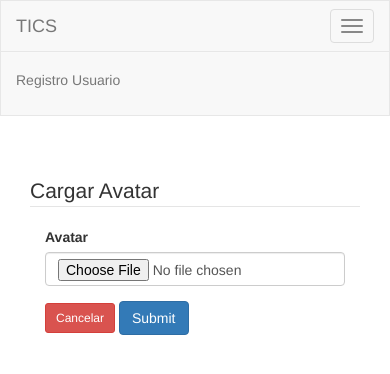
After one commit to njara/tics, a CodeIgniter app: the page made by application/views/usuarios/upload_view.php in a window 390 px wide, after a click on "Toggle navigation". The commit adds this page. Shown: the top 374 px of the page. Run offline with CodeIgniter, Linux system fonts and the light colour scheme; some libraries are stand-ins or nearby versions.

Commit message:
upload avatar

```diff
--- a/application/models/usuario_model.php
+++ b/application/models/usuario_model.php
@@ -56,6 +56,12 @@ class Usuario_model extends CI_Model {
 			return false;
 		}
 	}
+	public function agregar_imagen($rut,$data){
+		$this->db->where('rut',$rut);
+		$this->db->update('persona',$data);
+		return true;
+
+	}
 
 }
 ?>
--- a/application/views/usuarios/logueado.php
+++ b/application/views/usuarios/logueado.php
@@ -57,6 +57,7 @@ defined('BASEPATH') OR exit('No direct script access allowed');
 	<div class="container">
 		<h1 class="text-center">  Bienvenido, <?php echo $nickname_show; ?> </h1>
 		<h3 style="color: red;" class="text-center">  No posee pruebas asignadas. </h3>
+		<a class="btn btn-info" href="<?php echo base_url();?>index.php/usuarios/show_form">Agregar Avatar</a>
 		<br>
 
 	</div>
--- /dev/null
+++ b/application/views/usuarios/upload_view.php
@@ -0,0 +1,78 @@
+<?php
+defined('BASEPATH') OR exit('No direct script access allowed');
+?><!DOCTYPE html>
+<html>
+<head>
+    <meta charset="UTF-8">
+    <meta name="viewport" content="width=device-width, initial-scale=1">
+    <title>Ejercicio 6</title>
+
+    <script src="https://code.jquery.com/jquery-1.10.2.min.js"></script>
+    <!-- Latest compiled and minified CSS -->
+    <link rel="stylesheet" href="https://maxcdn.bootstrapcdn.com/bootstrap/3.3.7/css/bootstrap.min.css" integrity="sha384-BVYiiSIFeK1dGmJRAkycuHAHRg32OmUcww7on3RYdg4Va+PmSTsz/K68vbdEjh4u" crossorigin="anonymous">
+
+    <!-- Optional theme -->
+
+    <link rel="stylesheet" type="text/css" href="https://bootswatch.com/flatly/bootstrap.min.css">
+
+    <!-- Latest compiled and minified JavaScript -->
+    <script src="https://maxcdn.bootstrapcdn.com/bootstrap/3.3.7/js/bootstrap.min.js" integrity="sha384-Tc5IQib027qvyjSMfHjOMaLkfuWVxZxUPnCJA7l2mCWNIpG9mGCD8wGNIcPD7Txa" crossorigin="anonymous"></script>
+
+</head>
+
+<body>
+
+    <nav class="navbar navbar-default">
+        <div class="container">
+            <!-- Brand and toggle get grouped for better mobile display -->
+            <div class="navbar-header">
+                <button type="button" class="navbar-toggle collapsed" data-toggle="collapse" data-target="#bs-example-navbar-collapse-1" aria-expanded="false">
+                    <span class="sr-only">Toggle navigation</span>
+                    <span class="icon-bar"></span>
+                    <span class="icon-bar"></span>
+                    <span class="icon-bar"></span>
+                </button>
+                <a class="navbar-brand" href="#">TICS</a>
+            </div>
+
+            <!-- Collect the nav links, forms, and other content for toggling -->
+            <div class="collapse navbar-collapse" id="bs-example-navbar-collapse-1">
+                <ul class="nav navbar-nav">
+                    <li><a href="<?php echo base_url();?>index.php/empresa/logueado">Registro Usuario <span class="sr-only">(current)</span></a></li>
+                </ul>
+                <ul class="nav navbar-nav navbar-right">
+
+                </ul>
+            </div><!-- /.navbar-collapse -->
+        </div><!-- /.container-fluid -->
+    </nav>
+    <!-- ______________________________________________BODY____________________________________________-->
+    <br>
+    <br>
+    <div class="container">
+        <div class="col-md-6 col-md-offset-3">
+           <form action="cargar_archivo" method="post" enctype="multipart/form-data">
+            <fieldset>
+                <legend>Cargar Avatar</legend>
+
+
+                <div class="form-group">
+                    <label for="avatar" class="col-lg-2 control-label">Avatar</label>
+                    <div class="col-lg-10">
+                       <input type="file" class="form-control" name="mi_archivo" required>
+                   </div>
+               </div>
+               <div class="form-group">
+                <div class="col-lg-10 col-lg-offset-2">
+                    <a class="btn btn-danger btn-sm" href="<?php echo base_url();?>index.php/"> Cancelar</a>
+                    <button type="submit" class="btn btn-primary">Submit</button>
+                </div>
+            </div>
+        </fieldset>
+    </form>
+</div>
+
+</div>
+</body>
+
+</html>
```
Also changed, not shown: application/controllers/usuarios.php (+31 -0 lines), uploads/23.png (added), uploads/231.png (added), uploads/232.png (added), uploads/nombre_archivo.png (added), uploads/nombre_archivo1.png (added), uploads/none.png (added), uploads/none1.png (added), uploads/none2.png (added).
